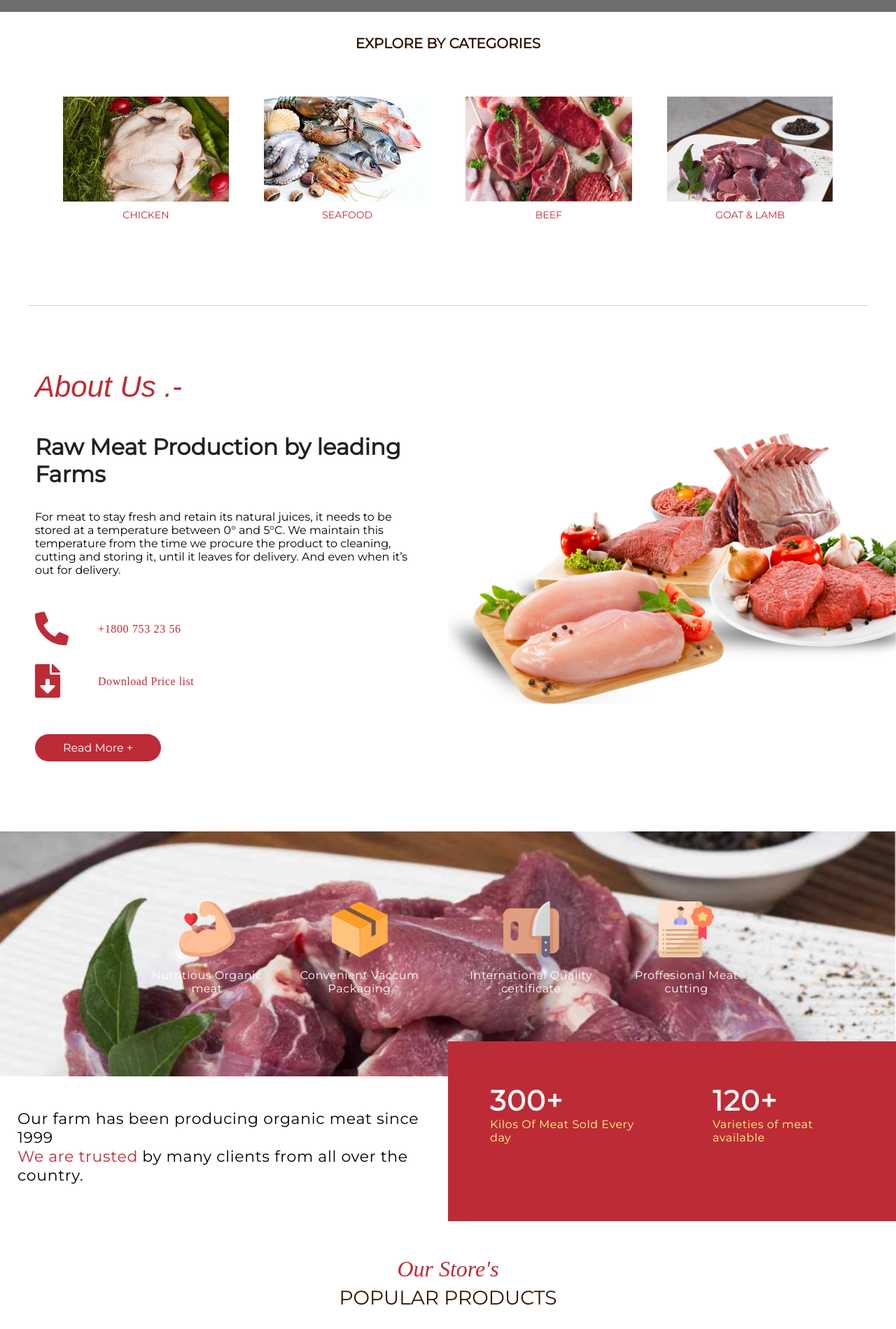
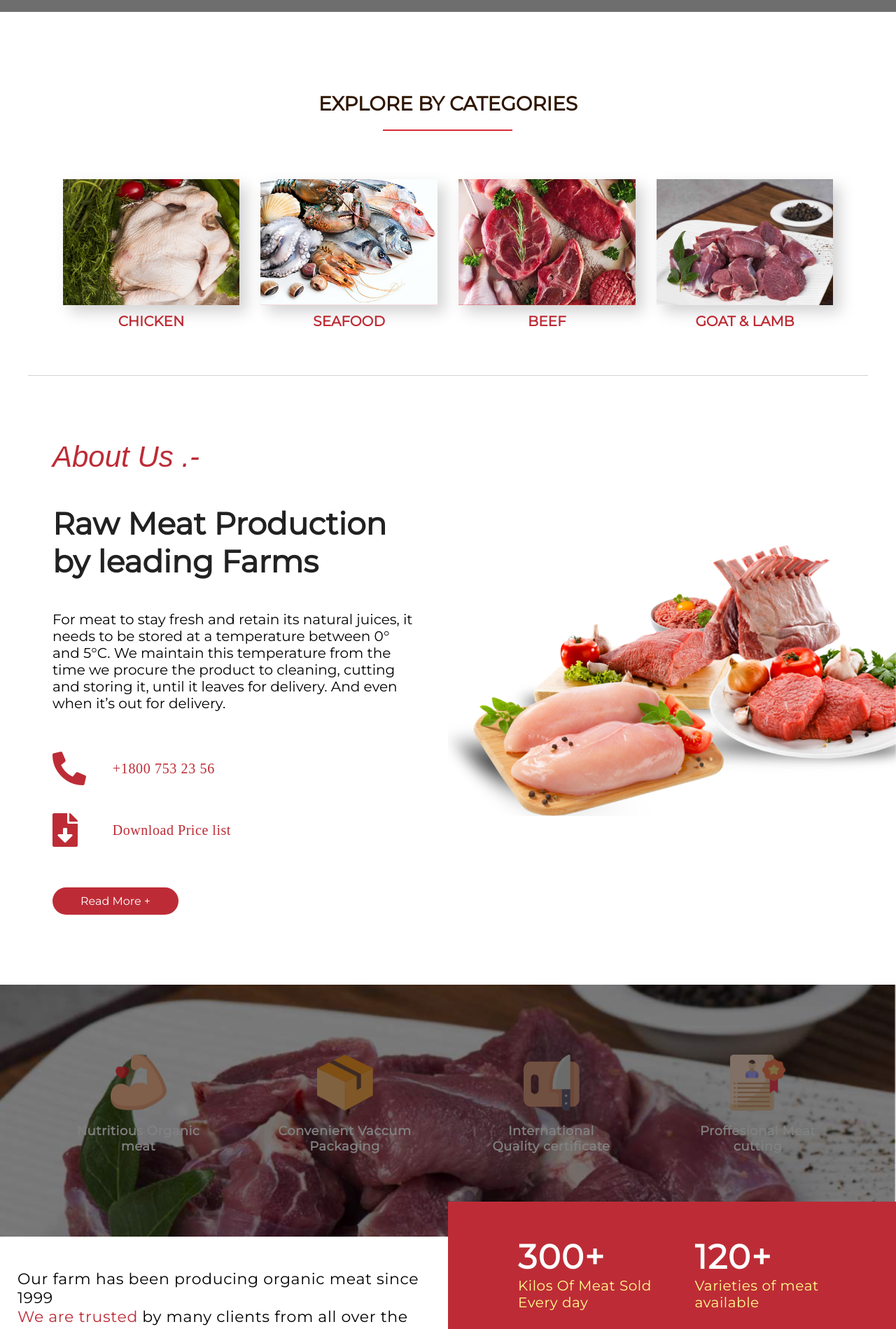
Before and after one commit to vivekkravindraa/freshmeat, a React (Create React App) app: page /about_us in a window 1280 px wide. Shown: the part 720-2619 px from the top of the page at 70% size. Built offline with nearby package versions, Linux system fonts and the light colour scheme; grey boxes are pictures that could not be loaded; some icons are missing.

Commit message:
fix: family size style weight

```diff
--- a/src/components/HomeComponents/AboutUs/AboutUs.css
+++ b/src/components/HomeComponents/AboutUs/AboutUs.css
@@ -4,7 +4,7 @@
 }
 
 .AboutUs-content {
-    padding: 50px 50px 100px 50px;
+    padding: 50px 50px 100px 75px;
 }
 
 .AboutUs-content__title {
@@ -20,7 +20,7 @@
 .AboutUs-content__sub-title {
     text-align: left;
     font-weight: bold;
-    font-size: 32px;
+    font-size: 44px;
     font-family: Montserrat;
     letter-spacing: 0px;
     color: #212121;
@@ -30,7 +30,7 @@
 .AboutUs-content__description {
     text-align: left;
     font-style: Regular;
-    font-size: 16px;
+    font-size: 20px;
     font-family: Montserrat;
     letter-spacing: 0px;
     color: #000000;
@@ -41,27 +41,46 @@
 .AboutUs-content__phone {
     display: grid;
     grid-template-columns: 1fr 5fr;
-    text-align: left;
-    font-style: Regular;
-    font-size: 16px;
-    font-family: Poppins;
-    letter-spacing: 0.65px;
     color: #bd2c36;
     opacity: 1;
     margin-bottom: 25px;
 }
 
+.AboutUs-content__phone i {
+    display: flex;
+    justify-content: flex-start;
+    align-items: center;
+}
+
+.AboutUs-content__phone p {
+    text-align: left;
+    font-style: Regular;
+    font-size: 20px;
+    font-family: Poppins;
+    letter-spacing: 0.65px;
+}
+
 .AboutUs-content__download {
     display: grid;
     grid-template-columns: 1fr 5fr;
-    text-align: left;
-    font-style: Regular;
-    font-size: 16px;
-    font-family: Poppins;
-    letter-spacing: 0.54px;
     color: #bd2c36;
     opacity: 1;
     margin-bottom: 50px;
+}
+
+.AboutUs-content__download i {
+    display: flex;
+    justify-content: flex-start;
+    align-items: center;
+}
+
+
+.AboutUs-content__download p {
+    text-align: left;
+    font-style: Regular;
+    font-size: 20px;
+    font-family: Poppins;
+    letter-spacing: 0.54px;
 }
 
 .AboutUs-content__read-more {
@@ -84,14 +103,26 @@
     background-image: url("../../../assets/HomeComponentAssets/goatAndLamb/goatAndLambL.png");
     background-size: cover;
     background-position: center;
-    background-repeat: no-repeat;;
+    background-repeat: no-repeat;
+    filter: brightness(50%);
+    position: relative;
+}
+
+.AboutUs-banner::before {
+    content: '';
+    position: absolute;
+    top: 0;
+    bottom: 0;
+    left: 0;
+    right: 0;
+    filter: brightness(50%);
 }
 
 .AboutUs-banner__items {
-    display: flex;
-    justify-content: center;
-    align-items: center;
-    padding: 100px 200px;
+    display: grid;
+    grid-template-columns: repeat(4,3fr);
+    padding: 100px 100px;
+    column-gap: 100px;
 }
 
 .AboutUs-banner__item {
@@ -103,8 +134,8 @@
 
 .AboutUs-banner__item p {
     text-align: center;
-    font: SemiBold;
-    font-size: 16px;
+    font-weight: bold;
+    font-size: 18px;
     font-family: Montserrat;
     letter-spacing: 0.5px;
     color: #FFFFFF;
@@ -149,25 +180,25 @@
 .AboutUs-analytics__items {
     display: flex;
     background-color: #BD2C36;
-    padding: 60px;
+    padding: 50px;
     position: relative;
     top: -50px;
 }
 
 .AboutUs-analytics__item {
-    margin-right: 100px;
+    margin: 0px 50px;
 }
 
 .AboutUs-analytics__item:last-child {
-    margin-right: 0;
+    margin-left: 0;
 }
 
 .AboutUs-analytics__item-quantity {
     display: flex;
     align-items: flex-start;
     text-align: center;
-    font-weight: bolder;
-    font-size: 40px;
+    font-weight: 900;
+    font-size: 48px;
     font-family: Montserrat;
     letter-spacing: 1.44px;
     color: #FFFFFF;
@@ -178,7 +209,7 @@
 .AboutUs-analytics__item-description {
     text-align: left;
     font-weight: SemiBold;
-    font-size: 16px;
+    font-size: 20px;
     font-family: Montserrat;
     letter-spacing: 0.54px;
     color: #FFFF8D;
--- a/src/components/HomeComponents/Category/Category.css
+++ b/src/components/HomeComponents/Category/Category.css
@@ -8,56 +8,72 @@
     border-bottom: 1px solid lightgray;
 }
 
-.Category-title {
+.Category-header {
+    padding-top: 75px;
     display: flex;
     justify-content: center;
     align-items: center;
+    margin-bottom: 50px;
+}
+
+.Category-title {
     text-align: left;
-    font-weight: SemiBold;
-    font-size: 10px;
+    font-weight: bold;
+    font-size: 28px;
     font-family: Montserrat;
     letter-spacing: 0px;
     color: #2E1500;
     opacity: 1;
-    margin-bottom: 50px;
-    margin-bottom: 4px solid #db2c36;
+}
+
+.Category-title:after {
+    content: "";
+    display: block;
+    margin: 0 auto;
+    width: 50%;
+    padding-top: 20px;
+    border-bottom: 2px solid #db2c36;
 }
 
 .Category-items {
     display: grid;
     grid-template-columns: repeat(4, 3fr);
-    column-gap: 50px;
+    column-gap: 30px;
 }
 
 .Category-item {
     position: relative;
+    box-shadow: 10px 10px 20px lightgray;
 }
 
 .Category-image {
     background-repeat: no-repeat;
     background-size: cover;
+    background-color: #db2c36;
     width: auto;
-    height: 150px;
+    height: 180px;
 }
 
 .Category-name {
     display: flex;
     justify-content: center;
     align-items: center;
-    padding: 15px;
-    background-color: Transparent;
+    padding: 20px;
+    background-color: transparent;
     text-align: center;
-    font-weight: SemiBold;
-    font-size: 14px;
+    font-weight: bold;
+    font-size: 20px;
     font-family: Montserrat;
     letter-spacing: 0px;
     color: #BD2C36;
     opacity: 1;
-    position: relative;
-    top: -5px;
+    position: absolute;
+    bottom: -55px;
+    width: -webkit-fill-available;
 }
 
 .selected {
     color: #ffffff;
     background-color: #db2c36;
+    box-shadow: 10px 10px 20px grey;
 }
--- a/src/components/HomeComponents/Category/Category.js
+++ b/src/components/HomeComponents/Category/Category.js
@@ -34,13 +34,13 @@ export default function Category() {
 
     return (
         <div className="Category-container">
-            <div className="Category-title">
-                <h1>EXPLORE BY CATEGORIES</h1>
+            <div className="Category-header">
+                <h1 className="Category-title">EXPLORE BY CATEGORIES</h1>
             </div>
             <div className="Category-items">
                 {categories.map((item, index) => {
                     return (
-                        <div key={index} className="Category-item" onClick={() => setId(index + 1)}>
+                        <div key={index} className={`Category-item ${index + 1 === id ? `showShadow` : null}`} onClick={() => setId(index + 1)}>
                             <div
                                 className="Category-image"
                                 style={{ backgroundImage: `url(${item.categoryImage})` }}>
--- a/src/components/HomeComponents/PopularProducts/PopularProducts.css
+++ b/src/components/HomeComponents/PopularProducts/PopularProducts.css
@@ -14,8 +14,8 @@
 .PopularProducts-header__title {
     text-align: left;
     font-style: Italic;
-    font-size: 32px;
-    font-family: Brush Script MT;
+    font-size: 50px;
+    font-family: Brush Script MT, sans-serif;
     letter-spacing: 0px;
     color: #bd2c36;
     opacity: 1;
@@ -24,13 +24,23 @@
 
 .PopularProducts-header__sub-title {
     text-align: left;
-    font-weight: SemiBold;
+    font-weight: bold;
     font-size: 28px;
     font-family: Montserrat;
     letter-spacing: 0px;
-    color: #2E1500;
+    color: #2e1500;
     opacity: 1;
     margin: 0;
+}
+
+.PopularProducts-header__sub-title p:after {
+    content: "";
+    display: block;
+    position: relative;
+    width: 40%;
+    left: 80px;
+    padding-top: 20px;
+    border-bottom: 2px solid #bd2c36;
 }
 
 .PopularProducts-items {
@@ -40,21 +50,29 @@
     padding: 50px 50px 100px 50px;
 }
 
+.PopularProducts-item {
+    position: relative;
+}
+
 .showShadow {
-    border: 1px solid;
-    padding: 10px;
-    box-shadow: 5px 10px 18px #888888;
+    box-shadow: 10px 10px 20px grey;
 }
 
 .PopularProducts-item-image {
     background-repeat: no-repeat;
     background-size: cover;
     background-position: center;
+    height: 200px;
 }
 
 .PopularProducts-item-button {
-    padding: 50px;
+    display: flex;
+    justify-content: center;
+    align-items: center;
+    position: relative;
+    top: 40%;
     visibility: hidden;
+    margin: auto;
 }
 
 .showButton {
@@ -121,8 +139,8 @@
     padding: 10px;
     margin: 0;
     text-align: left;
-    font-weight: SemiBold;
-    font-size: 14px;
+    font-weight: bold;
+    font-size: 16px;
     font-family: Montserrat;
     letter-spacing: 1.2px;
     opacity: 1;
@@ -151,12 +169,12 @@
     position: absolute;
     bottom: 0;
     background-color: #bd2c36;
-    padding: 20px;
+    padding: 30px 25px;
 }
 
 .PopularProducts-technologies__quality-percentage {
-    font-weight: bold;
-    font-size: 28px;
+    font-weight: bolder;
+    font-size: 38px;
     font-family: Montserrat;
     letter-spacing: 1.08px;
     color: #ffffff;
@@ -166,7 +184,9 @@
 
 .PopularProducts-technologies__quality-standard {
     text-align: left;
-    font: SemiBold 30px/36px Montserrat;
+    font-weight: bold;
+    font-size: 20px;
+    font-family: Montserrat;
     letter-spacing: 0.54px;
     color: #FFFF8D;
     opacity: 1;
@@ -182,24 +202,27 @@
     text-align: left;
     font-style: Italic;
     font-size: 32px;
-    font-family: Brush Script MT;
+    font-family: Brush Script MT, sans-serif;
     letter-spacing: 0px;
     color: #BD2C36;
     opacity: 1;
+    margin: 0 0 10px 0;
 }
 
 .PopularProducts-technologies__sub-title {
     text-align: left;
     font-weight: bold;
-    font-size: 32px;
+    font-size: 52px;
     font-family: Montserrat;
     letter-spacing: 0px;
     color: #212121;
     opacity: 1;
+    margin: 0 0 40px 0;
 }
 
 .PopularProducts-technologies__concepts {
     display: flex;
+    padding: 0 0 40px 0;
 }
 
 .PopularProducts-technologies__concept {
@@ -212,7 +235,7 @@
 .PopularProducts-technologies__concept-title {
     text-align: center;
     font-weight: bold;
-    font-size: 16px;
+    font-size: 18px;
     font-family: Montserrat;
     letter-spacing: 0.47px;
     color: #000000;
@@ -221,12 +244,13 @@
 
 .PopularProducts-technologies__description {
     text-align: left;
-    font-weight: SemiBold;
+    font-weight: Regular;
     font-size: 16px;
     font-family: Montserrat;
     letter-spacing: 0px;
     color: #212121;
     opacity: 1;
+    margin: 0 0 40px 0;
 }
 
 .PopularProducts-technologies__button {
@@ -235,7 +259,7 @@
     opacity: 1;
     padding: 10px 40px;
     text-align: center;
-    font-weight: SemiBold;
+    font-weight: bold;
     font-size: 16px;
     font-family: Montserrat;
     letter-spacing: 0px;
--- a/src/components/HomeComponents/ProductPricing/ProductPricing.css
+++ b/src/components/HomeComponents/ProductPricing/ProductPricing.css
@@ -15,7 +15,7 @@
     text-align: left;
     font-style: Italic;
     font-size: 32px;
-    font-family: Brush Script MT;
+    font-family: Brush Script MT, sans-serif;
     letter-spacing: 0px;
     color: #bd2c36;
     opacity: 1;
@@ -24,13 +24,23 @@
 
 .ProductPricing-header__sub-title {
     text-align: left;
-    font-weight: SemiBold;
-    font-size: 32px;
+    font-weight: bold;
+    font-size: 28px;
     font-family: Montserrat;
     letter-spacing: 0px;
     color: #2e1500;
     opacity: 1;
     margin: 0;
+}
+
+.ProductPricing-header__sub-title:after {
+    content: "";
+    display: block;
+    position: relative;
+    width: 40%;
+    left: 80px;
+    padding-top: 20px;
+    border-bottom: 2px solid #bd2c36;
 }
 
 .ProductPricing-category-sort {
```
Also changed, not shown: src/components/HomeComponents/PopularProducts/PopularProducts.js (+4 -4 lines).
